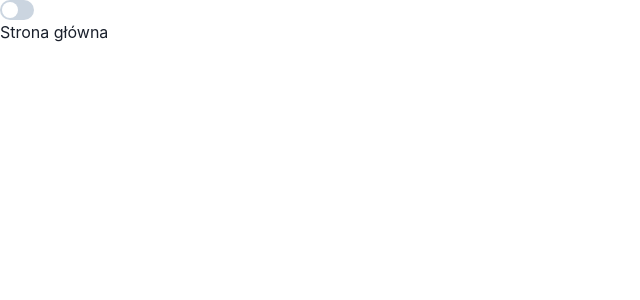
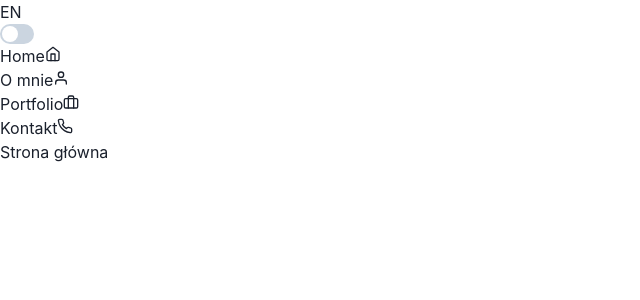
Before and after one commit to wooqash/resume, a Next.js app: page / in a window 1280 px wide. Shown: the top 300 px of the page, without its empty margins (0-640 px from the left). Built offline with nearby package versions, Linux system fonts and the light colour scheme.

Commit message:
feat(translations): changed the structure of global links and added new trans for pages

```diff
--- a/translations.constants.ts
+++ b/translations.constants.ts
@@ -20,36 +20,44 @@ export const GLOBAL_LABELS: IGlobalData = {
     langSwitcher: {
       id: "LangSwitcher",
       label: "EN",
-      url: "/en",
+      href: "/en",
       newTab: false,
     },
     mainMenu: [
       {
-        id: 1,
+        id: "1",
         label: "Home",
-        url: "/",
-        "aria-tooltip": "Strona główna",
-        "aria-description": "Nasza Strona główna",
+        href: "/",
+        "aria-labelledby": "Strona główna",
+        "aria-describedby": "Nasza Strona główna",
         newTab: false,
         icon: IconType.HOME,
       },
       {
-        id: 2,
+        id: "2",
         label: "O mnie",
-        url: "/o-mnie",
-        "aria-tooltip": "strona o mnie",
+        href: "/o-mnie",
+        "aria-labelledby": "strona o mnie",
         newTab: false,
         icon: IconType.ABOUT,
       },
+      {
+        id: "3",
+        label: "Portfolio",
+        href: "/portfolio",
+        "aria-labelledby": "moje projekty",
+        newTab: false,
+        icon: IconType.PORTFOLIO,
+      },
       // {
       //   label: "Blog",
-      //   url: "/blog",
+      //   href: "/blog",
       //   newTab: false,
       // },
       {
-        id: 3,
+        id: "4",
         label: "Kontakt",
-        url: "/kontakt",
+        href: "/kontakt",
         newTab: false,
         icon: IconType.CONTACT,
       },
@@ -64,21 +72,21 @@ export const GLOBAL_LABELS: IGlobalData = {
       {
         id: "sl1",
         label: "",
-        url: "https://facebook.com",
+        href: "https://facebook.com",
         newTab: true,
         icon: IconType.FACEBOOK,
       },
       {
         id: "sl2",
         label: "",
-        url: "https://instagram.com",
+        href: "https://instagram.com",
         newTab: true,
         icon: IconType.INSTAGRAM,
       },
       {
         id: "sl3",
         label: "",
-        url: "https://linkedin.com",
+        href: "https://linkedin.com",
         newTab: true,
         icon: IconType.LINKEDIN,
       },
@@ -90,28 +98,36 @@ export const GLOBAL_LABELS: IGlobalData = {
     langSwitcher: {
       id: "LangSwitcher",
       label: "PL",
-      url: "/",
+      href: "/",
       newTab: false,
     },
     mainMenu: [
       {
-        id: 1,
+        id: "1",
         label: "Home",
-        url: "/",
+        href: "/",
         newTab: false,
         icon: IconType.HOME,
       },
       {
-        id: 2,
+        id: "2",
         label: "About me",
-        url: "/about",
+        href: "/about",
         newTab: false,
         icon: IconType.ABOUT,
       },
       {
-        id: 3,
+        id: "3",
+        label: "Portfolio",
+        href: "/portfolio",
+        "aria-labelledby": "moje projekty",
+        newTab: false,
+        icon: IconType.PORTFOLIO,
+      },
+      {
+        id: "4",
         label: "Contact",
-        url: "/contact",
+        href: "/contact",
         newTab: false,
         icon: IconType.CONTACT,
       },
@@ -126,21 +142,21 @@ export const GLOBAL_LABELS: IGlobalData = {
       {
         id: "sl1",
         label: "",
-        url: "https://facebook.com",
+        href: "https://facebook.com",
         newTab: true,
         icon: IconType.FACEBOOK,
       },
       {
         id: "sl2",
         label: "",
-        url: "https://instagram.com",
+        href: "https://instagram.com",
         newTab: true,
         icon: IconType.INSTAGRAM,
       },
       {
         id: "sl3",
         label: "",
-        url: "https://linkedin.com",
+        href: "https://linkedin.com",
         newTab: true,
         icon: IconType.LINKEDIN,
       },
@@ -181,7 +197,7 @@ export const HOME_LABELS: ITranslations = {
   },
 };
 
-export const ABOUT: ITranslations = {
+export const ABOUT_LABELS: ITranslations = {
   pl: {
     seo: {
       id: "seoAboutPL",
@@ -214,7 +230,40 @@ export const ABOUT: ITranslations = {
   },
 };
 
-export const CONTACT: ITranslations = {
+export const PORTFOLIO_LABELS: ITranslations = {
+  pl: {
+    seo: {
+      id: "seoPortfolioPL",
+      title: "Portfolio",
+      titleSuffix: "Łukasz Sobola",
+      description: "",
+      keywords: "",
+      preventIndexing: false,
+      preventFollowing: false,
+      cannonicalLink: "",
+      // shareImage: '',
+      // openGraph: '',
+      // twitterCard: '',
+    },
+  },
+  en: {
+    seo: {
+      id: "seoPortfolioEN",
+      title: "Portfolio - EN",
+      titleSuffix: "Łukasz Sobola",
+      description: "",
+      keywords: "",
+      preventIndexing: false,
+      preventFollowing: false,
+      cannonicalLink: "",
+      // shareImage: '',
+      // openGraph: '',
+      // twitterCard: '',
+    },
+  },
+};
+
+export const CONTACT_LABELS: ITranslations = {
   pl: {
     seo: {
       id: "seoContactPL",
```
